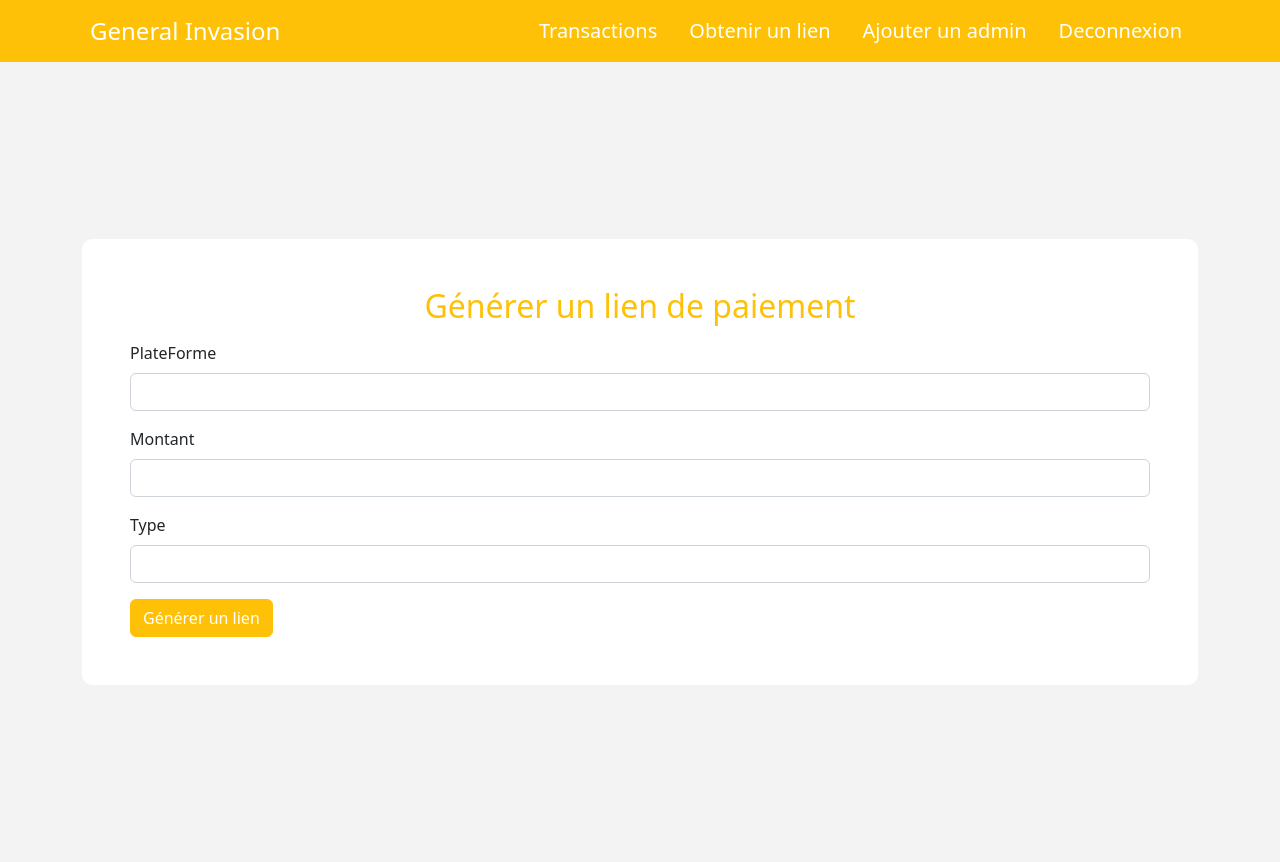
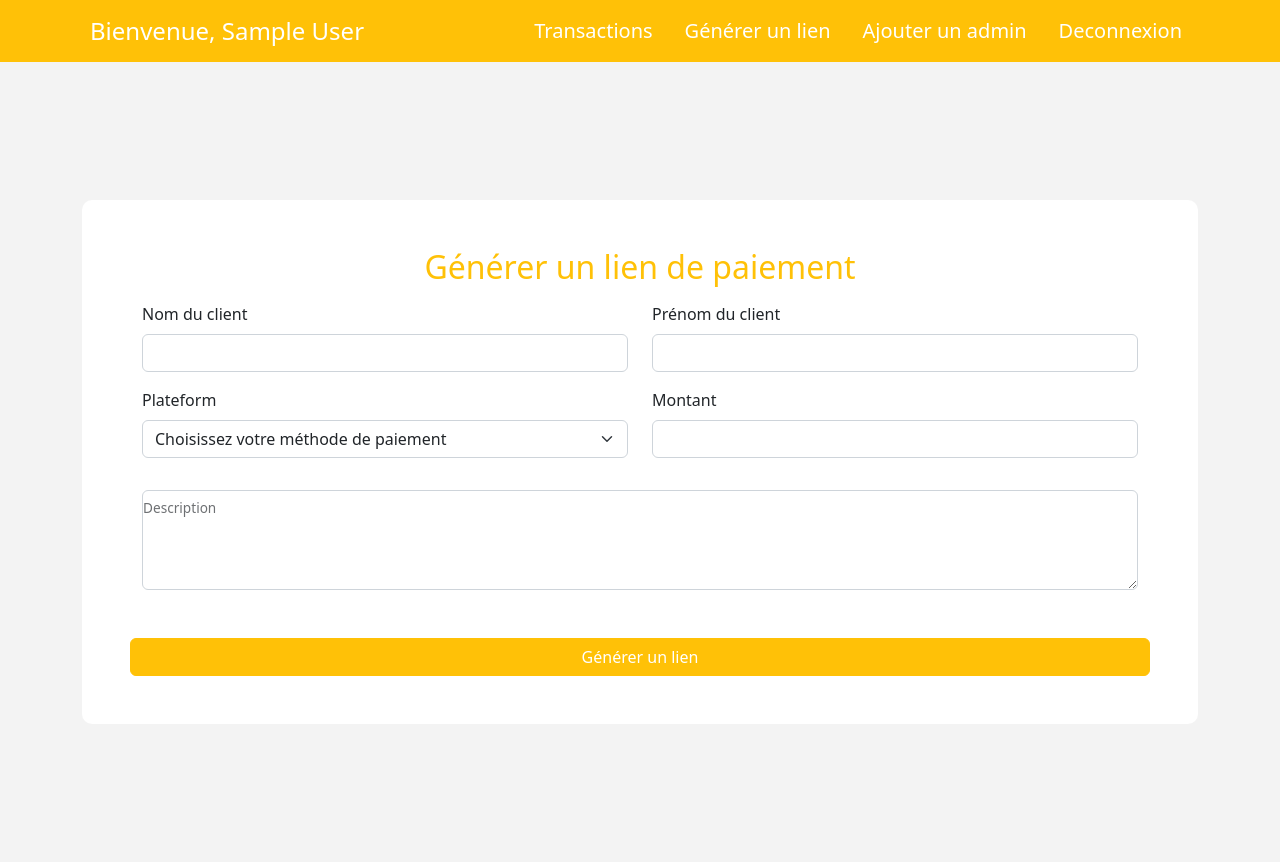
Before and after one commit to Charlot-DEDJINOU/Payment-Link-Generator, a Laravel app: page /dashboard/createtransaction in a window 1280 px wide. Run offline with Laravel 8, Linux system fonts and the light colour scheme; the visitor is signed in with stand-in values (Sample User, id 1).

Commit message:
Page transaction detail

```diff
--- a/resources/views/dashboard/createTransaction.blade.php
+++ b/resources/views/dashboard/createTransaction.blade.php
@@ -2,20 +2,34 @@
 @include('dashboard.header')
 <section class="section-create-transaction">
     <div class="container login w-100 h-100 d-flex justify-content-center align-items-center">
-        <form class="container p-5 background-white" id="generate-link-form" method="POST">
+        <form class="container p-5 background-white row" id="generate-link-form" method="POST">
             @csrf
             <h2 class="text-warning text-center mb-3">Générer un lien de paiement</h2>
-            <div class="mb-3">
-                <label for="exampleInputName1" class="form-label">PlateForme</label>
-                <input type="text" class="form-control" id="exampleInputName1" value="{{ old('plateform') }}" name="plateform" />
+            <div class="mb-3 col-md-6">
+                <label for="exampleInputName1" class="form-label">Nom du client</label>
+                <input type="text" class="form-control" id="exampleInputName1" value="{{ old('customer_lastname') }}" name="customer_lastname" />
             </div>
-            <div class="mb-3">
+            <div class="mb-3 col-md-6">
+                <label for="exampleInputName1" class="form-label">Prénom du client</label>
+                <input type="text" class="form-control" id="exampleInputName1" value="{{ old('customer_firstname') }}" name="customer_firstname" />
+            </div>
+            <div class="mb-3 col-md-6">
+                <label for="plateform" class="form-label">Plateform</label>
+                <select class="form-select shadow-none border-none" id="plateform" name="plateform">
+                    <option selected disabled value="">Choisissez votre méthode de paiement</option>
+                    <option value="Youpilab Component">Youpilab Component</option>
+                    <option value="Youpilab Education">Youpilab Education</option>
+                    <option value="Dakodo">Dakodo</option>
+                    <option value="Youpilab IOT">Youpilab IOT</option>
+                </select>
+            </div>
+            <div class="mb-3 col-md-6">
                 <label for="exampleInputMontantl1" class="form-label">Montant</label>
                 <input type="number" class="form-control" id="exampleInputMontantl1" value="{{ old('amount') }}" name="amount" />
             </div>
-            <div class="mb-3">
-                <label for="exampleInputTypel1" class="form-label">Type</label>
-                <input type="text" class="form-control" id="exampleInputTypel1" value="{{ old('type') }}" name="type" />
+            <div class="form-floating my-3">
+                <textarea class="form-control border-none shadow-none" id="floatingTextarea2" style="height: 100px" name="description" value="{{ old('description') }}"></textarea>
+                <label for="floatingTextarea2">Description</label>
             </div>
             <div class="mb-3 text-wrap" id="error-generate" style="word-wrap: break-word"></div>
             <div class="mb-3 text-wrap" id="success-generate" style="word-wrap: break-word"></div>
--- a/resources/views/dashboard/header.blade.php
+++ b/resources/views/dashboard/header.blade.php
@@ -1,8 +1,14 @@
 <nav class="navbar navbar-expand-lg text-bg-warning">
     <div class="container-fluid container">
-      <a class="navbar-brand text-white fw-medium fs-4 mx-2">
-        General Invasion
-      </a>
+      @if(Auth::check())
+        <a class="navbar-brand text-white fw-medium fs-4 mx-2">
+          Bienvenue, {{ Auth::user()->name }}
+        </a>
+      @else
+        <a class="navbar-brand text-white fw-medium fs-4 mx-2">
+          General Invasion
+        </a>
+      @endif
       <button class="navbar-toggler" type="button" data-bs-toggle="collapse" data-bs-target="#navbarNav" aria-controls="navbarNav" aria-expanded="false" aria-label="Toggle navigation">
         <span class="navbar-toggler-icon"></span>
       </button>
@@ -13,13 +19,13 @@
               <a class="nav-link text-white fs-5 mx-2" href="{{ route('dashboard.index') }}">Transactions</a>
             </li>
             <li class="nav-item">
-              <a class="nav-link text-white fs-5 mx-2" href="{{ route('dashboard.getcreatetransaction') }}">Obtenir un lien</a>
+              <a class="nav-link text-white fs-5 mx-2" href="{{ route('dashboard.getcreatetransaction') }}">Générer un lien</a>
             </li>
             <li class="nav-item">
-              <a class="nav-link text-white fs-5 mx-2" href="#">Ajouter un admin</a>
+              <a class="nav-link text-white fs-5 mx-2" href="{{ route('admin.getregister') }}">Ajouter un admin</a>
             </li>
             <li class="nav-item">
-              <a class="nav-link text-white fs-5 mx-2 disabled" aria-disabled="true">Deconnexion</a>
+              <a class="nav-link text-white fs-5 mx-2 " aria-disabled="true" href="{{ route('admin.logout') }}">Deconnexion</a>
             </li>
           </ul>
       </div>
--- a/resources/views/transaction/expired.blade.php
+++ b/resources/views/transaction/expired.blade.php
@@ -7,11 +7,11 @@
                 @if (isset($transaction))
                     <div class="card-body">
                         @if ($transaction->status == "PENDING")
-                            @include('requestToPayPend')
+                            @include('transaction.requestToPayPend')
                         @elseif ($transaction->status == "SUCCESSFUL")
-                            @include('requestToPaySuccess')
+                            @include('transaction.requestToPaySuccess')
                         @else
-                            @include('requestToPayFail')
+                            @include('transaction.requestToPayFail')
                         @endif
                     </div>
                 @endif
```
Also changed, not shown: resources/views/dashboard/detailsTransaction.blade.php (added, +30 -0 lines), resources/views/dashboard/index.blade.php (+12 -10 lines), resources/views/dashboard/registerAdmin.blade.php (added, +27 -0 lines), resources/views/transaction/requestToPaySuccess.blade.php (+7 -3 lines).
